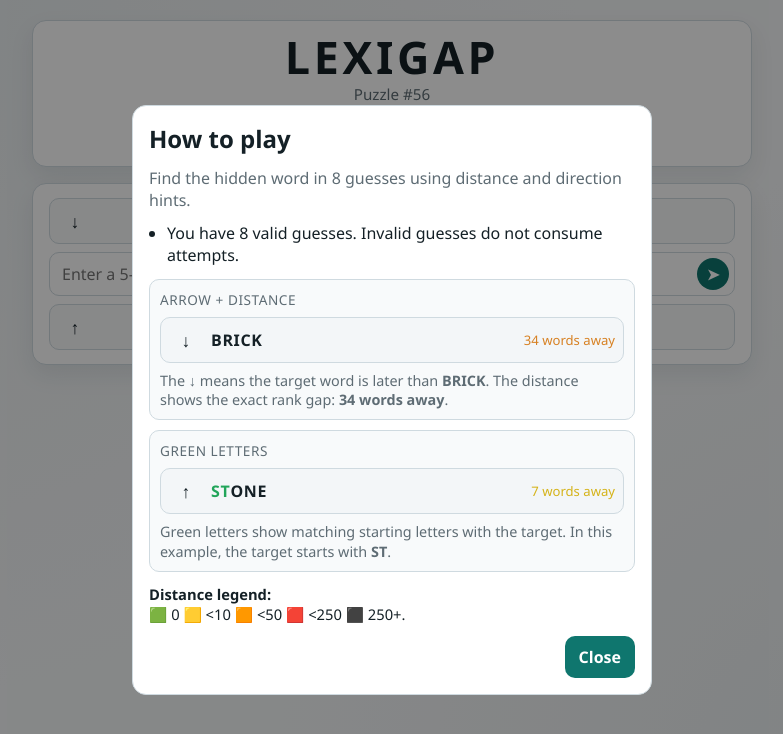
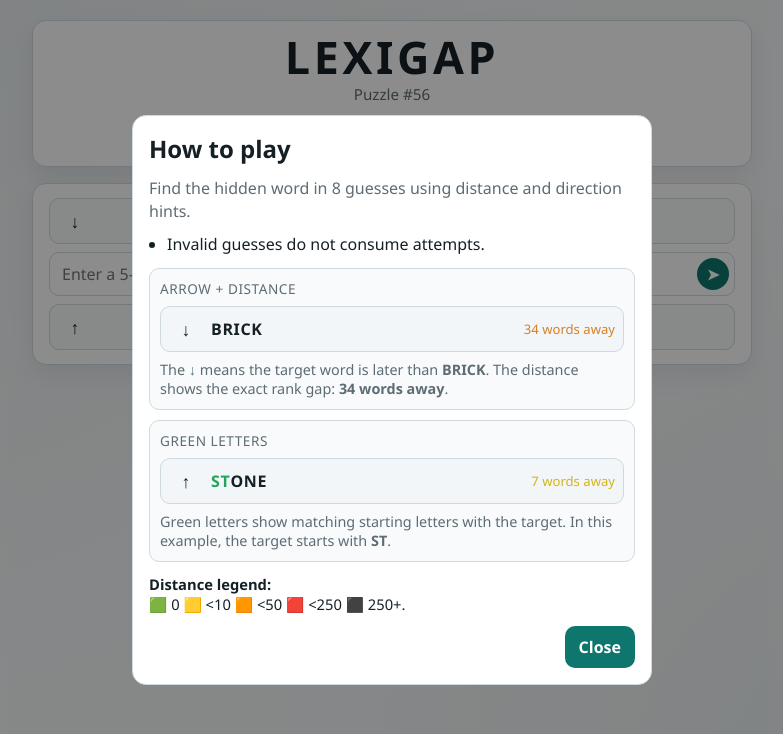
Before and after one commit to jtsorlinis/Lexigap, a React (Vite) app: page / in a window 1280 px wide. Shown: the top 734 px of the page, without its empty margins (248-1031 px from the left). Built offline with nearby package versions, Linux system fonts and the light colour scheme.

Commit message:
cleanup instructions

```diff
--- a/src/components/HelpModal.tsx
+++ b/src/components/HelpModal.tsx
@@ -22,9 +22,7 @@ function HelpModal({ isOpen, onClose }: HelpModalProps): JSX.Element | null {
         </p>
 
         <ul className="help-rules">
-          <li>
-            You have 8 valid guesses. Invalid guesses do not consume attempts.
-          </li>
+          <li>Invalid guesses do not consume attempts.</li>
         </ul>
 
         <div className="help-example-grid">
```
